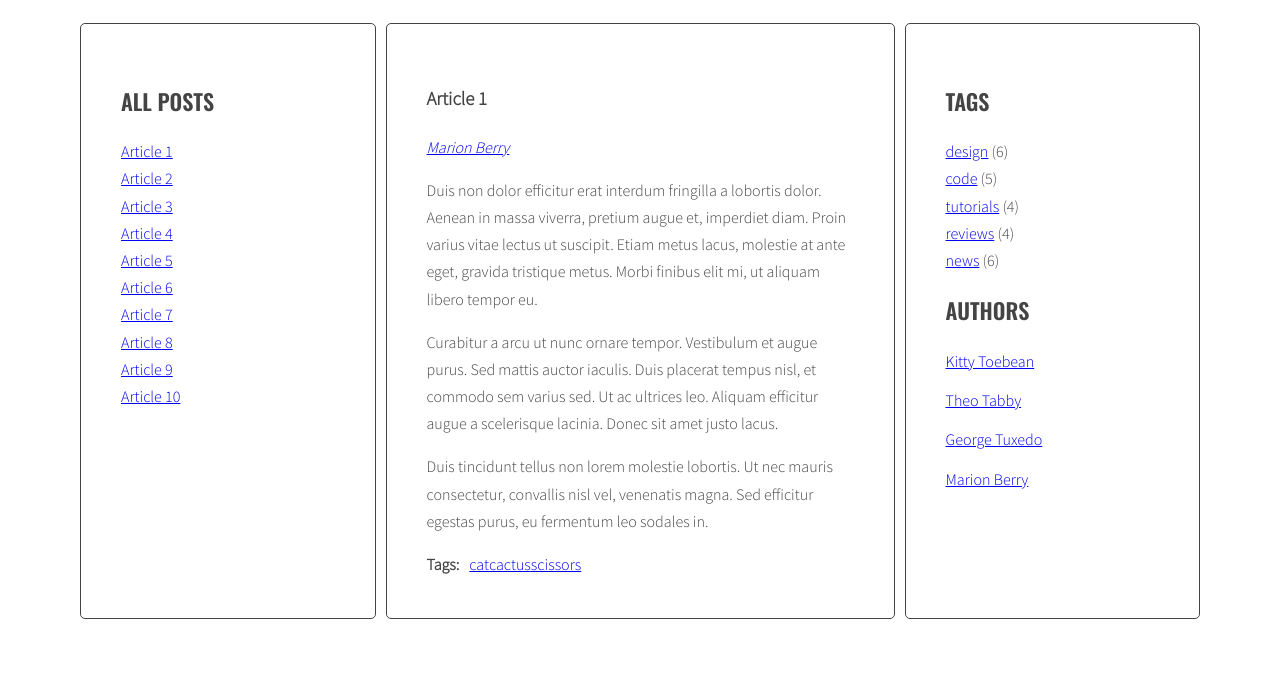
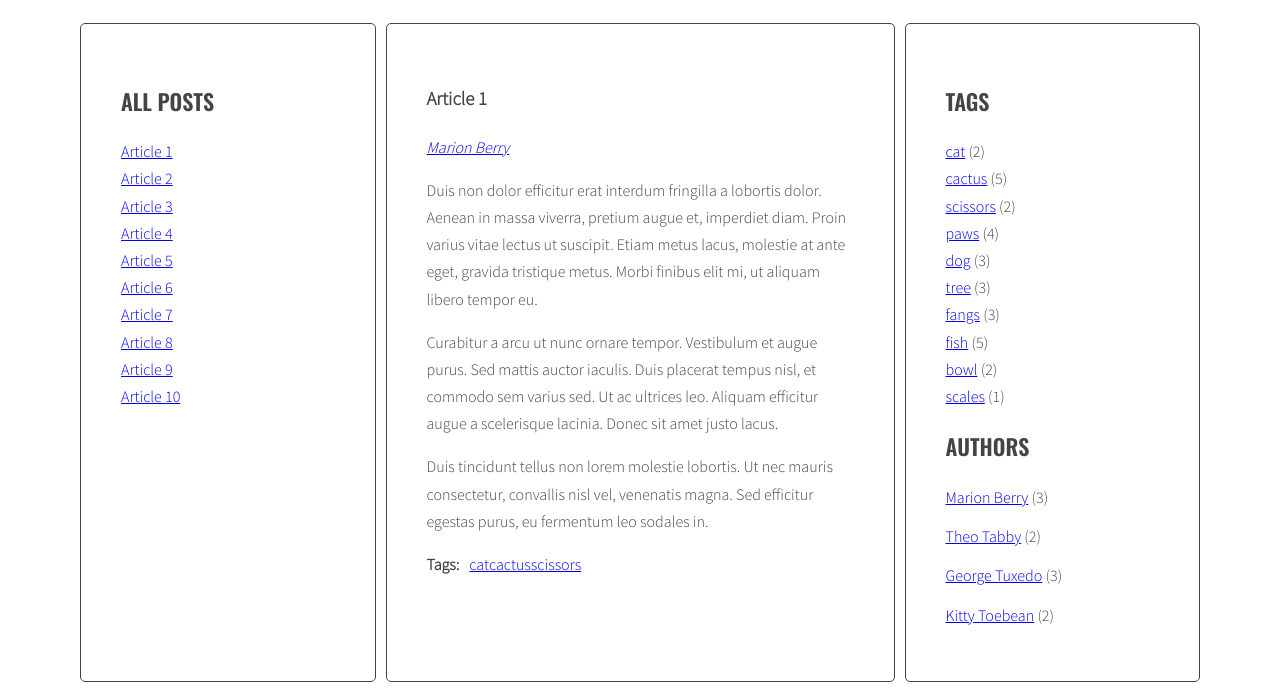
Before and after one commit to Myszczyson/javascript-blog, a website: page index.html in a window 1280 px wide. Shown: the part 220-910 px from the top of the page. Before the commit the page ends 847 px from the top, so only its background shows below. Drawn offline with nearby package versions, Linux system fonts and the light colour scheme.

Commit message:
Add js right column script

```diff
--- a/index.html
+++ b/index.html
@@ -160,34 +160,9 @@
         <aside class="sidebar">
           <h2 class="section-title">Tags</h2>
           <ul class="list tags">
-            <li><a href="#">design</a> <span>(6)</span></li>
-            <li><a href="#">code</a> <span>(5)</span></li>
-            <li><a href="#">tutorials</a> <span>(4)</span></li>
-            <li><a href="#">reviews</a> <span>(4)</span></li>
-            <li><a href="#">news</a> <span>(6)</span></li>
           </ul>
           <h2 class="section-title">Authors</h2>
           <ul class="list authors">
-            <li>
-              <a href="#">
-                <span class="author-name">Kitty Toebean</span>
-              </a>
-            </li>
-            <li>
-              <a href="#">
-                <span class="author-name">Theo Tabby</span>
-              </a>
-            </li>
-            <li>
-              <a href="#">
-                <span class="author-name">George Tuxedo</span>
-              </a>
-            </li>
-            <li>
-              <a href="#">
-                <span class="author-name">Marion Berry</span>
-              </a>
-            </li>
           </ul>
         </aside>
       </main>
--- a/js/script.js
+++ b/js/script.js
@@ -2,17 +2,19 @@ const optArticleSelector = '.post',
   optTitleSelector = '.post-title',
   optTitleListSelector = '.titles',
   optArticleTagsSelector = '.post-tags .list',
-  optArticleAuthorSelector = '.post-author'
+  optArticleAuthorSelector = '.post-author',
+  optTagsListSelector = '.tags.list',
+  optCloudClassCount = 5,
+  optCloudClassPrefix = 'tag-size-',
+  optAuthorCloudClassCount = 4,
+  optAuthorCloudClassPrefix = 'author-size-';
 
 const titleClickHandler = function(event){
   event.preventDefault();
   const clickedElement = this;
-  console.log('Link was clicked!');
-  console.log(event);
 
   /* remove class 'active' from all article links  */
   const activeLinks = document.querySelectorAll('.titles a.active');
-  console.log('clickedElement (with plus): ' + clickedElement);
   for(let activeLink of activeLinks){
     activeLink.classList.remove('active');
     /* add class 'active' to the clicked link */
@@ -25,10 +27,8 @@ const titleClickHandler = function(event){
   }
   /* get 'href' attribute from the clicked link */
   const articleSelector = clickedElement.getAttribute('href');
-  console.log(articleSelector);
   /* find the correct article using the selector (value of 'href' attribute) */
   const targetArticle = document.querySelector(articleSelector);
-  console.log(targetArticle);
   /* add class 'active' to the correct article */
   targetArticle.classList.add('active');
 }
@@ -38,7 +38,6 @@ function generateTitleLinks(customSelector = ''){
   const titleList = document.querySelector(optTitleListSelector);
   titleList.innerHTML = '';
   /* for each article */
-  console.log(customSelector)
 
   const articles = document.querySelectorAll(optArticleSelector + customSelector);
   let html = '';
@@ -51,7 +50,6 @@ function generateTitleLinks(customSelector = ''){
     const linkHTML = '<li><a href="#' + articleId + '"><span>' + articleTitle + '</span></a></li>';
     /* insert link into titleList */
     html = html + linkHTML;
-    console.log(html);
   }
   titleList.innerHTML = html;
 
@@ -63,9 +61,29 @@ function generateTitleLinks(customSelector = ''){
 
 generateTitleLinks();
 
+function calculateTagsParams(tags){
+  const params = {
+    max: 0,
+    min: 999999
+  }
+  for(let tag in tags){
+    params.max = Math.max(tags[tag], params.max);
+    params.min = Math.min(tags[tag], params.min);
+  }
+  return params;
+}
 
+function calculateTagClass(count, params){
+  const normalizedCount = count - params.min;
+  const normalizedMax = params.max - params.min;
+  const percentage = normalizedCount / normalizedMax;
+  const classNumber = Math.floor( percentage * (optCloudClassCount - 1) + 1 );
+  return optCloudClassPrefix + classNumber
+}
 
 function generateTags(){
+  /* [NEW] create a new variable allTags with an empty array */
+  let allTags = {};
   /* find all articles */
   const articles = document.querySelectorAll(optArticleSelector);
   /* START LOOP: for every article: */
@@ -76,23 +94,41 @@ function generateTags(){
     let html = '';
     /* get tags from data-tags attribute */
     const articleTags = article.getAttribute('data-tags');
-    console.log(articleTags);
     /* split tags into array */
     const articleTagsArray = articleTags.split(' ');
-    console.log(articleTagsArray);
     /* START LOOP: for each tag */
     for(let tag of articleTagsArray){
-      console.log(tag);
       /* generate HTML of the link */
       const linkHTML = '<li><a href="#tag-' + tag + '"><span>' + tag + '</span></a></li>';
       /* add generated code to html variable */
       html = html + linkHTML;
+      /* [NEW] check if this link is NOT already in allTags */
+      if(!allTags[tag]) {
+        /* [NEW] add generated code to allTags array */
+        allTags[tag] = 1
+      } else {
+        allTags[tag]++;
+      }
       /* END LOOP: for each tag */
     }
     /* insert HTML of all the links into the tags wrapper */
     tagList.innerHTML = html;
   /* END LOOP: for every article: */
   }
+  /* [NEW] find list of tags in right column */
+  const tagList = document.querySelector('.tags')
+  /* [NEW] create variable for all links HTML code */
+  const tagsParams = calculateTagsParams(allTags);
+  let allTagsHTML = '';
+  /* [NEW] START LOOP: for each tag in allTags: */
+  for(let tag in allTags){
+    /* [NEW] generate code of a link and add it to allTagsHTML */
+    const tagLinkHTML = '<li><a class="' + calculateTagClass(allTags[tag], tagsParams) + '" href="#tag-' + tag + '">'+ tag +'</a> ('+ allTags[tag] +')</li>';
+    allTagsHTML += tagLinkHTML;
+  }
+  /* [NEW] END LOOP: for each tag in allTags: */
+  /*[NEW] add HTML from allTagsHTML to tagList */
+  tagList.innerHTML = allTagsHTML;
 }
 
 generateTags();
@@ -140,6 +176,7 @@ function addClickListenersToTags(){
 addClickListenersToTags();
 
 function generateAuthors(){
+  let allAuthors = {};
   /* find all articles */
   const articles = document.querySelectorAll(optArticleSelector);
   /* START LOOP: for every article: */
@@ -149,17 +186,53 @@ function generateAuthors(){
     /* make html variable with empty string */
     let html = '';
     /* get tags from data-tags attribute */
-    const authorTags = article.getAttribute('data-author');
-    /* START LOOP: for each tag */
-    for(let authorTag of authorTags){
+    const authorTag = article.getAttribute('data-author');
       /* add generated code to html variable */
       html = html + authorTag;
       /* END LOOP: for each tag */
-    }
+      if(!allAuthors[authorTag]) {
+        /* [NEW] add generated code to allTags array */
+        allAuthors[authorTag] = 1
+      } else {
+        allAuthors[authorTag]++;
+      }
     /* insert HTML of all the links into the tags wrapper */
     author.innerHTML = '<a href="#tag-' + html + '">' + html + '</a>';
   /* END LOOP: for every article: */
   }
+  const authorsList = document.querySelector('.authors')
+  /* [NEW] create variable for all links HTML code */
+  const authorsParams = calculateAuthorsParams(allAuthors);
+  let allAuthorsHTML = '';
+  /* [NEW] START LOOP: for each tag in allTags: */
+  for(let author in allAuthors){
+    /* [NEW] generate code of a link and add it to allTagsHTML */
+    const authorLinkHTML = '<li><a class="' + calculateAuthorsClass(allAuthors[author], authorsParams) + '" href="#tag-' + author + '">'+ author +'</a> ('+ allAuthors[author] +')</li>';
+    allAuthorsHTML += authorLinkHTML;
+  }
+  /* [NEW] END LOOP: for each tag in allTags: */
+  /*[NEW] add HTML from allTagsHTML to tagList */
+  authorsList.innerHTML = allAuthorsHTML;
+}
+
+function calculateAuthorsParams(authors){
+  const params = {
+    max: 0,
+    min: 999999
+  }
+  for(let author in authors){
+    params.max = Math.max(authors[author], params.max);
+    params.min = Math.min(authors[author], params.min);
+  }
+  return params;
+}
+
+function calculateAuthorsClass(count, params){
+  const normalizedCount = count - params.min;
+  const normalizedMax = params.max - params.min;
+  const percentage = normalizedCount / normalizedMax;
+  const classNumber = Math.floor( percentage * (optAuthorCloudClassCount - 1) + 1 );
+  return optAuthorCloudClassPrefix + classNumber
 }
 
 generateAuthors ();
@@ -169,19 +242,20 @@ function authorClickHandler(event){
   const clickedElement = this;
   const authorHref = clickedElement.getAttribute('href');
   const selectedAuthorHref = authorHref.replace('#tag-', '');
-  const activeAuthorTags = document.querySelectorAll('.post-author a.active[href^="#tag-"]');
+  const activeAuthorTags = document.querySelectorAll('.post-author a.active[href^="#tag-"], .authors li a.active[href^="#tag-"]');
+  console.log(activeAuthorTags)
   for(let activeAuthorTag of activeAuthorTags){
     activeAuthorTag.classList.remove('active');
   }
-  const hrefAuthorTags = document.querySelectorAll('.post-author a[href="' + authorHref + '"]');
+  const hrefAuthorTags = document.querySelectorAll('.post-author a[href="' + authorHref + '"], .authors li a[href="' + authorHref + '"]');
   for(let hrefAuthorTag of hrefAuthorTags){
-    hrefAuthorTag.classList.add('active');
+    hrefAuthorTag.classList.add('active')
   }
   generateTitleLinks('[data-author="' + selectedAuthorHref + '"]');
 }
 
 function addClickListenersToAuthors(){
-  const authorLinks = document.querySelectorAll('.post-author a[href^="#tag-"]');
+  const authorLinks = document.querySelectorAll('.post-author a[href^="#tag-"], .authors li a[href^="#tag-"]');
   for(let authorLink of authorLinks){
     authorLink.addEventListener('click', authorClickHandler);
   }
```
